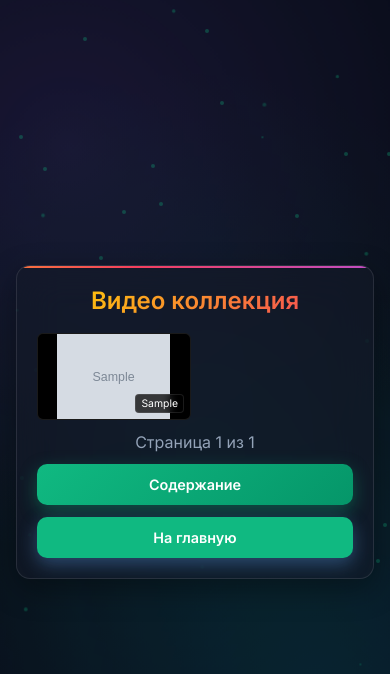
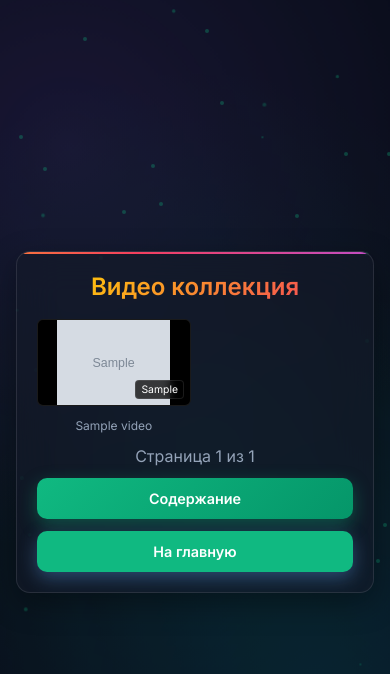
Before and after one commit to ev-g-hash/polyvideos, a Django app: page /videos/ in a window 390 px wide. Shown: the top 674 px of the page. Run offline with Django 5.2, Linux system fonts and the light colour scheme; tables that the repository leaves empty hold one stand-in row (values such as "Sample post"); grey boxes marked "Sample" are stand-in pictures; some libraries are stand-ins or nearby versions.

Commit message:
push название под видео на мобильной версии

```diff
--- a/static/css/style.css
+++ b/static/css/style.css
@@ -1357,7 +1357,9 @@ h2 {
     }
 
     .video-title {
-        display: none !important;
+        display: block;
+        font-size: 0.75rem;
+        padding: 0 4px;
     }
 
     .conclusion-scrollable {
```
